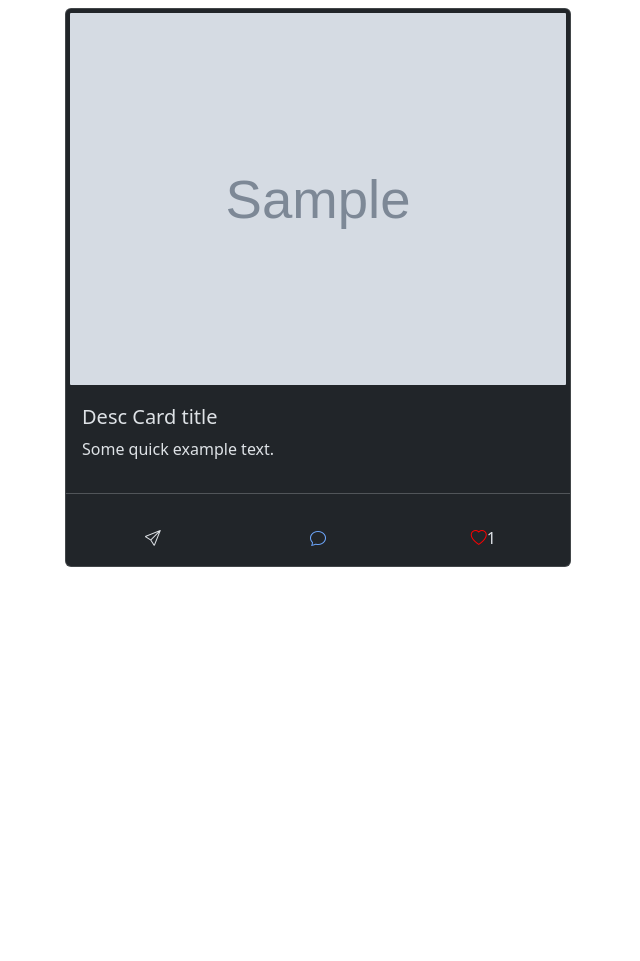
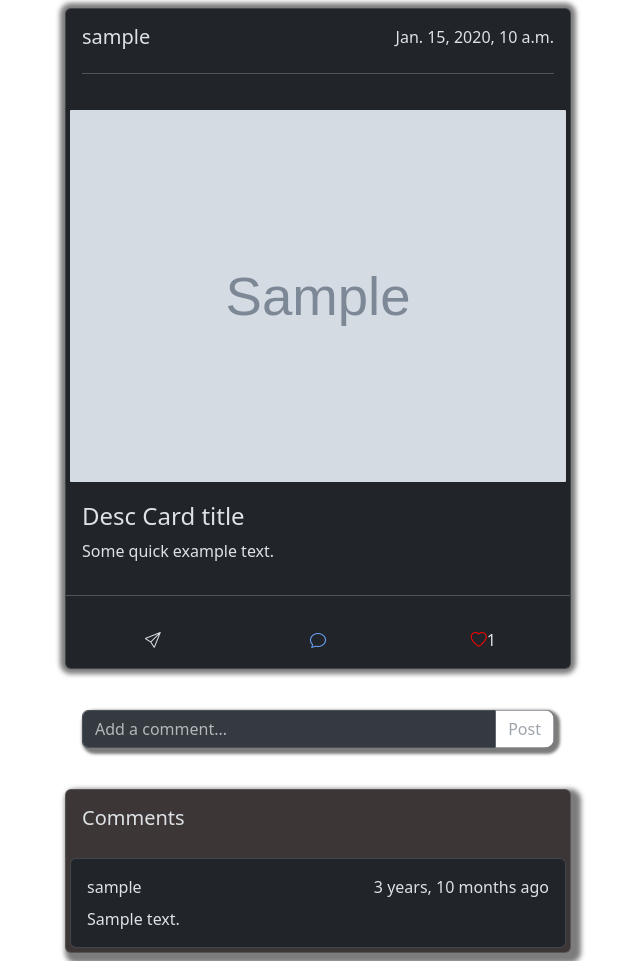
Before and after one commit to MayurVadhadiya360/ArtFusion, a Django app: template home/templates/post_with_msg.html in a window 1280 px wide. Shown: the whole page, without its empty margins (322-962 px from the left). Before the commit the page ends 567 px from the top, so only its background shows below. Run offline with Django 4.2, Linux system fonts and the light colour scheme; the template is opened without the code that fills it: most values are stand-ins (such as "Sample title", 1, 10 or a date in 2020); grey boxes marked "Sample" are stand-in pictures; some libraries are stand-ins or nearby versions.

Commit message:
Added functionality for comments in posts!

```diff
--- a/home/templates/partials/post.html
+++ b/home/templates/partials/post.html
@@ -1,6 +1,6 @@
-<div class="container my-2" data-bs-theme="dark" style="width: 530px;">
+<div class="container my-2" data-bs-theme="dark" style="width: 530px; ">
     <div class="card post-shadow">
-        {% if from == "home" %}
+        {% if from == "home" or from == "post_with_msg" %}
         <div class="card-body">
             <div class="d-flex justify-content-between">
                 <h5 class="card-title"><a class="nav-link"
@@ -10,13 +10,13 @@
             <hr>
         </div>
         {% endif %}
-        <a href="{% url 'load_whole_post' postData.postData.pk %}">
+        <a href="{% url 'load_whole_post' postData.postData.pk %}" target="_blank">
             {% if postData.postData.post_image.name %}
             <img src="{{ postData.postData.post_image.url }}" class="card-img p-1" alt="image">
             {% endif %}
         </a>
         <div class="card-body">
-            <h5 class="card-title">{{ postData.postData.post_title | default:"Desc Card title"}}</h5>
+            <h4 class="card-title">{{ postData.postData.post_title | default:"Desc Card title"}}</h4>
             <p class="card-text">{{ postData.postData.post_content | default:"Some quick example text."}}</p>
         </div>
         <hr>
@@ -25,7 +25,7 @@
                 <i class="bi bi-send fol"></i>
             </div>
             <div class="col-4 d-flex justify-content-center">
-                <a href="{% url 'load_whole_post' postData.postData.pk %}"><i class="bi bi-chat fol"></i></a>
+                <a href="{% url 'load_whole_post' postData.postData.pk %}" target="_blank"><i class="bi bi-chat fol"></i></a>
             </div>
             <div class="col-4 d-flex justify-content-center">
                 {% if postData.is_liked %}
@@ -39,55 +39,57 @@
             </div>
         </div>
     </div>
+    {% if from == "post_with_msg" %}
+    <div class="card mt-4" style="background-color: rgb(255, 255, 255);">
+        <div class="card-body">
+            {% if postData.logged_in %}
+            <form action="{% url 'add_comment' %}" method="post">
+                {% csrf_token %}
+                <div class="input-group" style="box-shadow: 3px 3px 3px 3px #7c7c7c; border-radius: 10px;">
+                    <input type="text" class="form-control" name="add_comment" id="add_comment"
+                        placeholder="Add a comment..." aria-label="Add a comment..." aria-describedby="SubmitComment">
+                    <input type="text" class="form-control" name="pk" id="pk" style="display: none;"
+                        placeholder="{{ postData.postData.pk }}" value="{{ postData.postData.pk }}">
+                    <button class="btn btn-outline-secondary" type="submit" id="add_comment_button">Post</button>
+                </div>
+            </form>
+            {% else %}
+            <div class="input-group" style="box-shadow: 3px 3px 3px 3px #7c7c7c; border-radius: 10px;">
+                <input type="text" class="form-control" name="add_comment" id="add_comment"
+                    placeholder="Add a comment..." aria-label="Add a comment..." aria-describedby="SubmitComment" disabled>
+                <input type="text" class="input-group-text" name="pk" id="pk" style="display: none;"
+                    placeholder="{{ postData.postData.pk }}" disabled>
+                <button class="btn btn-outline-secondary" type="submit" id="add_comment_button" disabled>Post</button>
+            </div>
+            {% endif %}
+        </div>
+    </div>
+    <div class="card mt-4" style="background-color: rgb(60, 54, 54); box-shadow: 5px 5px 5px 5px #7c7c7c;">
+        <div class="card-body">
+            <h5 class="card-title">Comments</h5>
+        </div>
+
+        <!-- <div class="card m-1">
+            <div class="card-body">
+                <div class="d-flex justify-content-between">
+                    <p class="card-title">Usernamr</p>
+                    <p class="card-text">timestamp</p>
+                </div>
+                <p class="card-text">massage</p>
+            </div>
+        </div> -->
+
+        {% for comment in postData.comments %}
+        <div class="card m-1">
+            <div class="card-body">
+                <div class="d-flex justify-content-between">
+                    <p class="card-title"><a class="nav-link" href="{% url 'profile' comment.username %}">{{ comment.username }}</a></p>
+                    <p class="card-text">{{ comment.timestamp | timesince }} ago</p>
+                </div>
+                <p class="card-text">{{ comment.comment }}</p>
+            </div>
+        </div>
+        {% endfor %}
+    </div>
+    {% endif %}
 </div>
-<!-- <script>
-    function like_post(post_pk) {
-        let post_like = document.getElementById(`${post_pk}_post_like`);
-        let post_like_count = document.getElementById(`${post_pk}_post_like_count`);
-
-        let like = false;
-
-        if(post_like.classList.contains("bi-heart")){
-            like = true;
-        }
-
-        let data = {
-            post_pk: post_pk,
-            like: like,
-        }
-
-        let requestDataMetadata = {
-            method: "POST",
-            headers: { "content-type": "application/json", "X-CSRFToken": csrfToken },
-            body: JSON.stringify(data)
-        }
-        const url_var = document.location.origin;
-        console.log(url_var);
-        fetch(`${url_var}/post_like/`, requestDataMetadata)
-            .then(response => response.json())
-            .then(data => {
-                console.log("data.success", data.success);
-                if (data.success) {
-                    if(like){
-                        post_like.classList.remove('bi-heart');
-                        post_like.classList.add('bi-heart-fill');
-                        post_like_count.innerText = Number(post_like_count.innerText)+1;
-                    }else{
-                        post_like.classList.remove('bi-heart-fill');
-                        post_like.classList.add('bi-heart');
-                        post_like_count.innerText = Number(post_like_count.innerText)-1;
-                    }
-                } else {
-                    if(data.not_logged_in){
-                        alert("Please Login first!")
-                    }else{
-                        alert("Like action failed!");
-                    }
-                }
-            })
-            .catch(error => {
-                alert("Error!");
-                console.error('Error:', error);
-            });
-    }
-</script> -->
--- a/home/templates/post_with_msg.html
+++ b/home/templates/post_with_msg.html
@@ -11,6 +11,7 @@
     <link href="https://cdn.jsdelivr.net/npm/bootstrap@5.3.2/dist/css/bootstrap.min.css" rel="stylesheet"
         integrity="sha384-T3c6CoIi6uLrA9TneNEoa7RxnatzjcDSCmG1MXxSR1GAsXEV/Dwwykc2MPK8M2HN" crossorigin="anonymous">
     <link rel="stylesheet" href="https://cdn.jsdelivr.net/npm/bootstrap-icons@1.11.1/font/bootstrap-icons.css">
+    <link rel="stylesheet" href="/static/css/index.css">
 </head>
 <body>
     {% include 'partials/post.html' with postData=postData from="post_with_msg" %}
@@ -24,5 +25,9 @@
     <script src="https://cdn.jsdelivr.net/npm/bootstrap@5.3.2/dist/js/bootstrap.min.js"
         integrity="sha384-BBtl+eGJRgqQAUMxJ7pMwbEyER4l1g+O15P+16Ep7Q9Q+zqX6gSbd85u4mG4QzX+"
         crossorigin="anonymous"></script>
+    <script>
+        const csrfToken = "{{ csrf_token }}";
+    </script>
+    <script src="/static/js/post.js"></script>
 </body>
 </html>
--- a/home/urls.py
+++ b/home/urls.py
@@ -15,8 +15,10 @@ urlpatterns = [
 
     path('follow_request/', views.follow_unfollow, name='follow_unfollow'),
     path('load_follow/', views.load_followers_following, name="load_followers_following"),
+    path('load_posts/', views.load_posts, name="load_posts"),
 
-    path('load_posts/', views.load_posts, name="load_posts"),
     path('post/<int:pk>/', views.load_whole_post, name="load_whole_post"),
     path('post_like/', views.like_post, name='like_post'),
+
+    path('add_comment/', views.add_comment, name="add_comment")
 ]
```
Also changed, not shown: home/admin.py (+66 -4 lines), home/models.py (+14 -1 lines), home/templates/home.html (+0 -11 lines), home/views.py (+51 -7 lines), home/migrations/0006_userpost_comments.py (added), home/migrations/0007_remove_userpost_comments_comments.py (added), public/img/1130246.jpg (deleted), public/img/Ayaka (4).jpg (deleted), public/img/YaeMiko.jpeg (deleted), public/img/Yelan.png (deleted).
